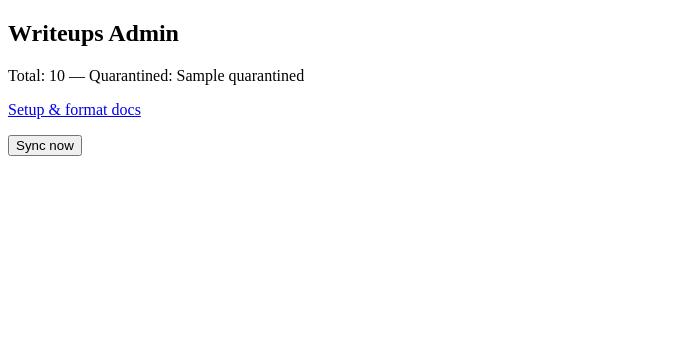
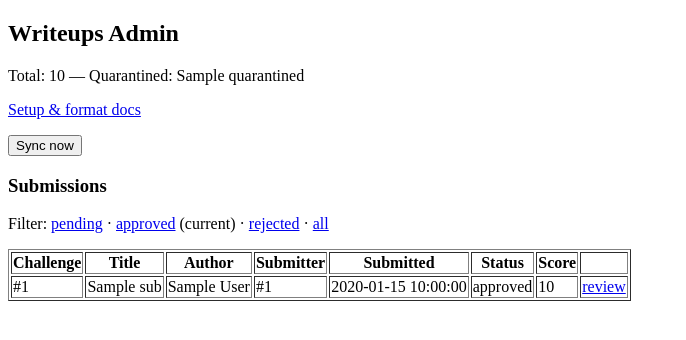
Before and after one commit to LeMeowM/ctfd_writeup_plugin, a Python web app: template ctfd_censored_writeups/templates/admin_writeups.html in a window 1280 px wide. Shown: the top 340 px of the page, without its empty margins (0-686 px from the left). Run offline with Jinja, Linux system fonts and the light colour scheme; the template is opened without the code that fills it: most values are stand-ins (such as "Sample title", 1, 10 or a date in 2020).

Commit message:
feat: admin submission queue with status filter
Co-Authored-By: Claude Fable 5 <noreply@anthropic.com>

```diff
--- a/ctfd_censored_writeups/templates/admin_writeups.html
+++ b/ctfd_censored_writeups/templates/admin_writeups.html
@@ -26,6 +26,32 @@
       document.getElementById("wu-sync-out").textContent = await r.text();
     };
   </script>
+
+  <h3>Submissions</h3>
+  <p>
+    Filter:
+    {% for st in ["pending", "approved", "rejected", "all"] %}
+    <a href="/admin/writeups?status={{ st }}">{{ st }}</a>{% if st == status %} (current){% endif %}{% if not loop.last %} &middot;{% endif %}
+    {% endfor %}
+  </p>
+  {% if not subs %}<p>No {{ status }} submissions.</p>{% endif %}
+  {% if subs %}
+  <table class="table" border="1">
+    <tr><th>Challenge</th><th>Title</th><th>Author</th><th>Submitter</th><th>Submitted</th><th>Status</th><th>Score</th><th></th></tr>
+    {% for s in subs %}
+    <tr>
+      <td>{{ names[s.challenge_id] or ("#" ~ s.challenge_id) }}</td>
+      <td>{{ s.title }}</td>
+      <td>{{ s.author }}</td>
+      <td>{{ submitters[s.user_id] or ("#" ~ s.user_id) }}</td>
+      <td>{{ s.created_at }}</td>
+      <td>{{ s.status }}</td>
+      <td>{{ s.score if s.score is not none else "" }}</td>
+      <td><a href="/admin/writeups/submissions/{{ s.id }}">review</a></td>
+    </tr>
+    {% endfor %}
+  </table>
+  {% endif %}
 </div>
 </body>
 </html>
```
Also changed, not shown: ctfd_censored_writeups/views.py (+10 -1 lines), tests/test_admin_review.py (added, +54 -0 lines).
